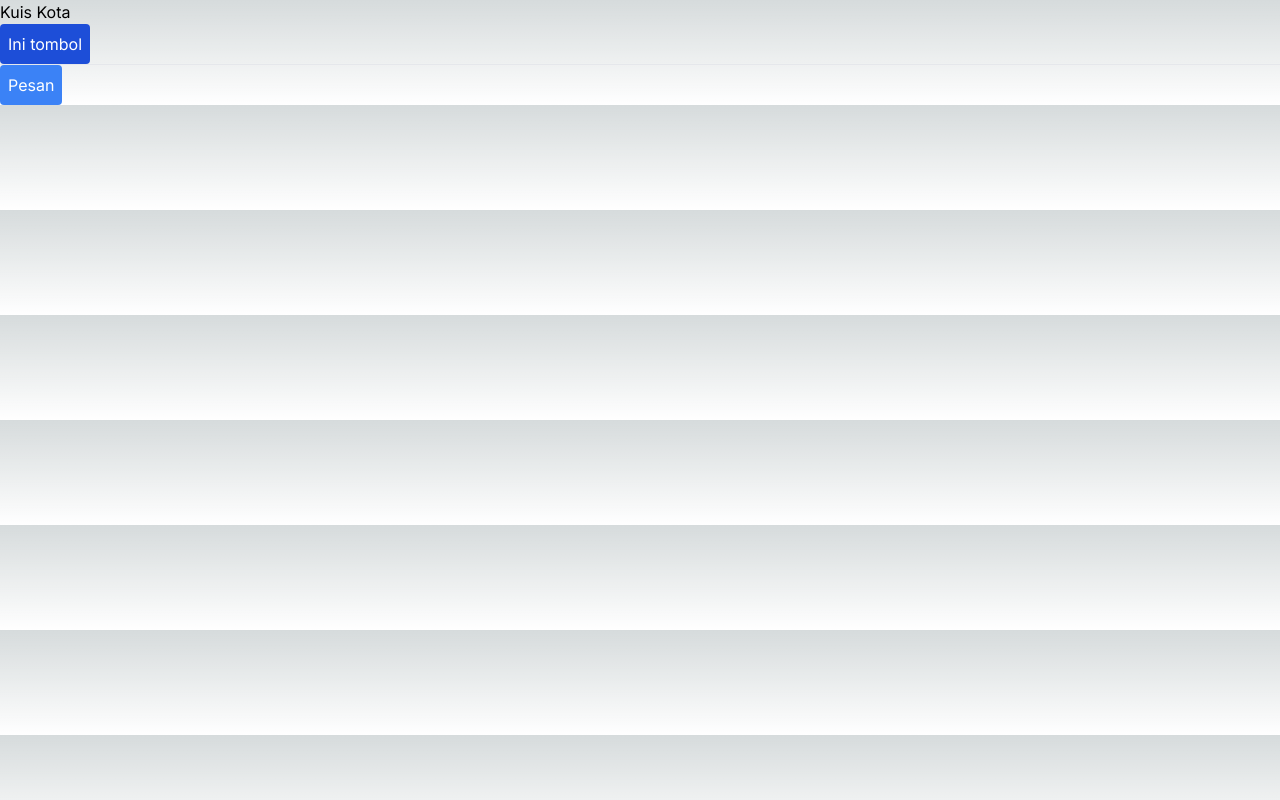
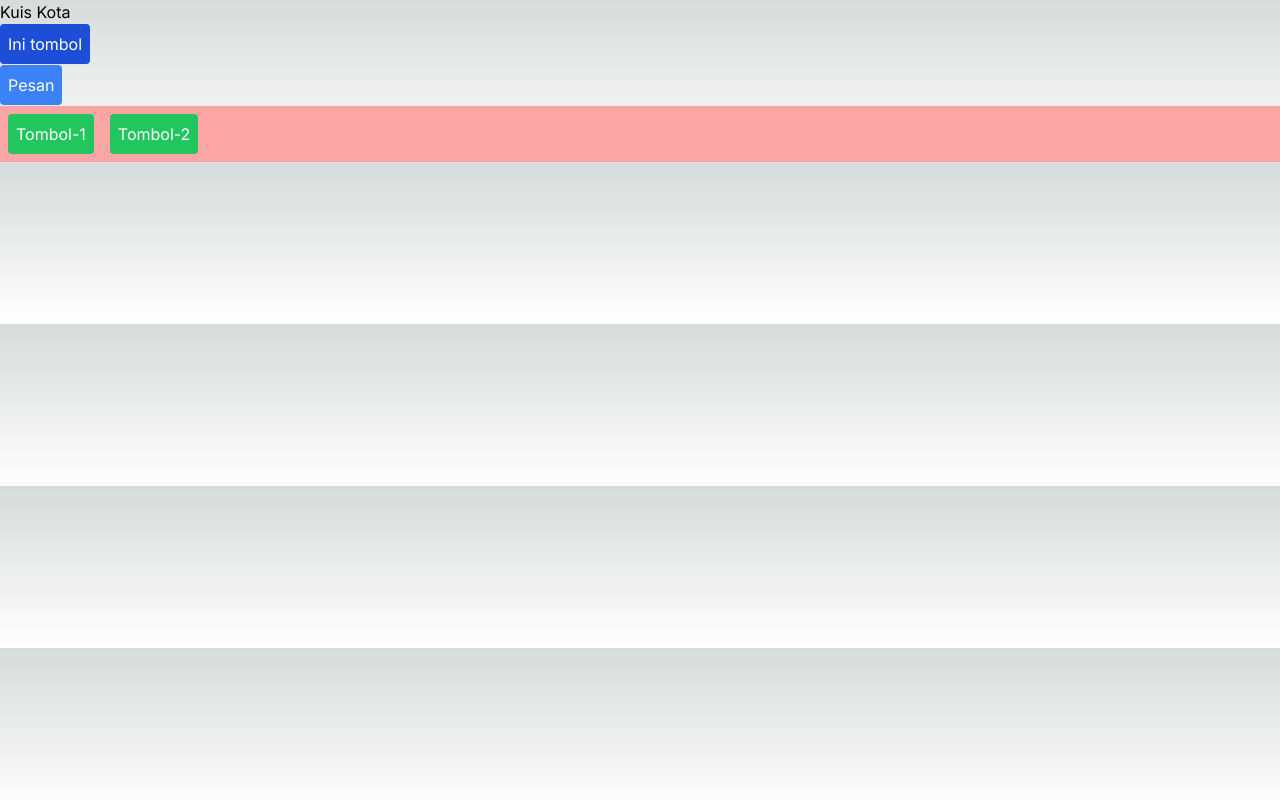
Before and after one commit to novalzahwanfhalma/PBF, a React app in the folder pratikum-4_event-state/: page / in a window 1280 px wide. Built offline with nearby package versions, Linux system fonts and the light colour scheme.

Commit message:
pratikum-3

```diff
--- a/pratikum-4_event-state/src/app/page.tsx
+++ b/pratikum-4_event-state/src/app/page.tsx
@@ -1,5 +1,5 @@
 "use client";
-import Tombol_l, { Tombol_2 } from "@/components/button";
+import Tombol_l, { Tombol_2, Tombol_3 } from "@/components/button";
 
 export default function Home() {
 return (
@@ -10,6 +10,11 @@ return (
     <hr></hr>
     <Tombol_2 isiPesan="Ini Pesanku" namaTombol="Pesan" />
   </div>
+  <hr></hr>
+  <div className="bg-red-300" onClick={() => alert('Parent Element : Div')}>
+    <Tombol_3 isiPesan="Child Element : Tombol-1" namaTombol="Tombol-1" />
+    <Tombol_3 isiPesan="Child Element : Tombol-2" namaTombol="Tombol-2" />
+  </div>
   </>
 );
 }
--- a/pratikum-4_event-state/src/components/button.tsx
+++ b/pratikum-4_event-state/src/components/button.tsx
@@ -2,6 +2,18 @@ export function Tombol_2({isiPesan, namaTombol}) {
     return (
       <button className="bg-blue-500 hover:bg-blue-700 text-white p-2 rounded"
       onClick={() => alert(isiPesan)}>
+        {namaTombol}
+      </button>
+    );
+}
+
+export function Tombol_3({isiPesan, namaTombol}) {
+    return (
+      <button className="bg-green-500 hover:bg-green-700 text-white p-2 rounded m-2"
+      onClick={() => {
+        alert(isiPesan)
+    }
+    }>
         {namaTombol}
       </button>
     );
```
